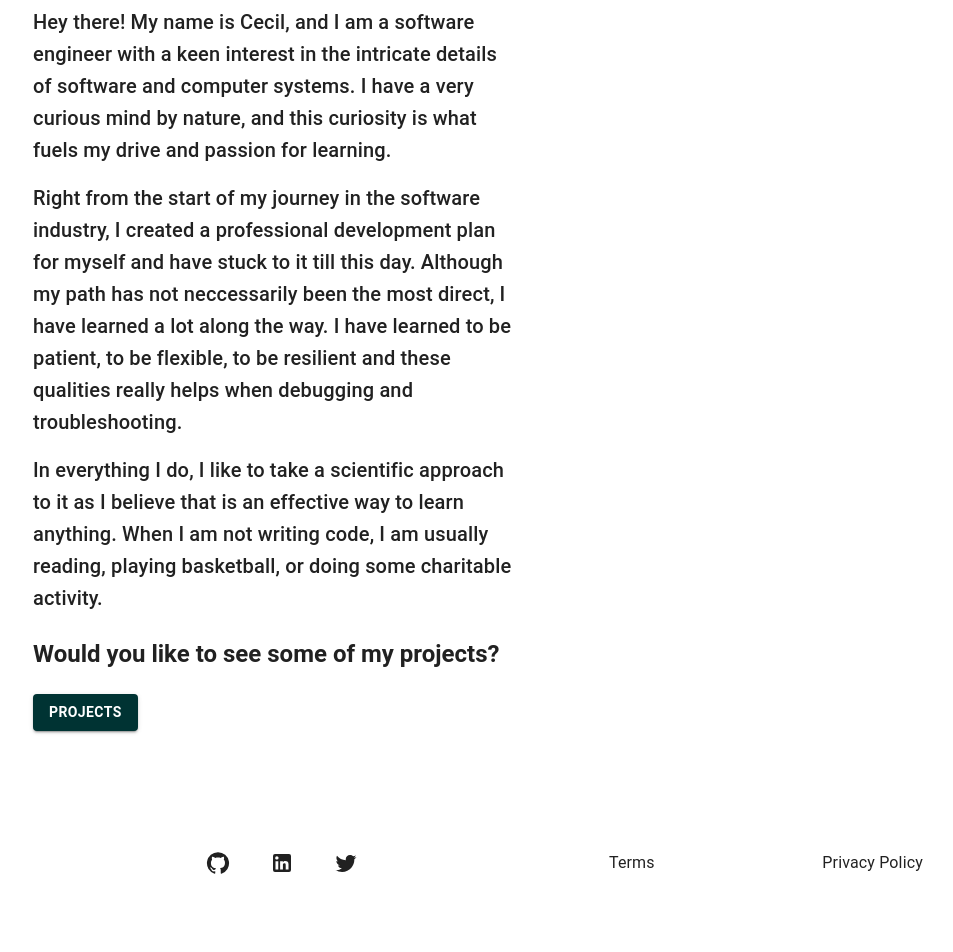
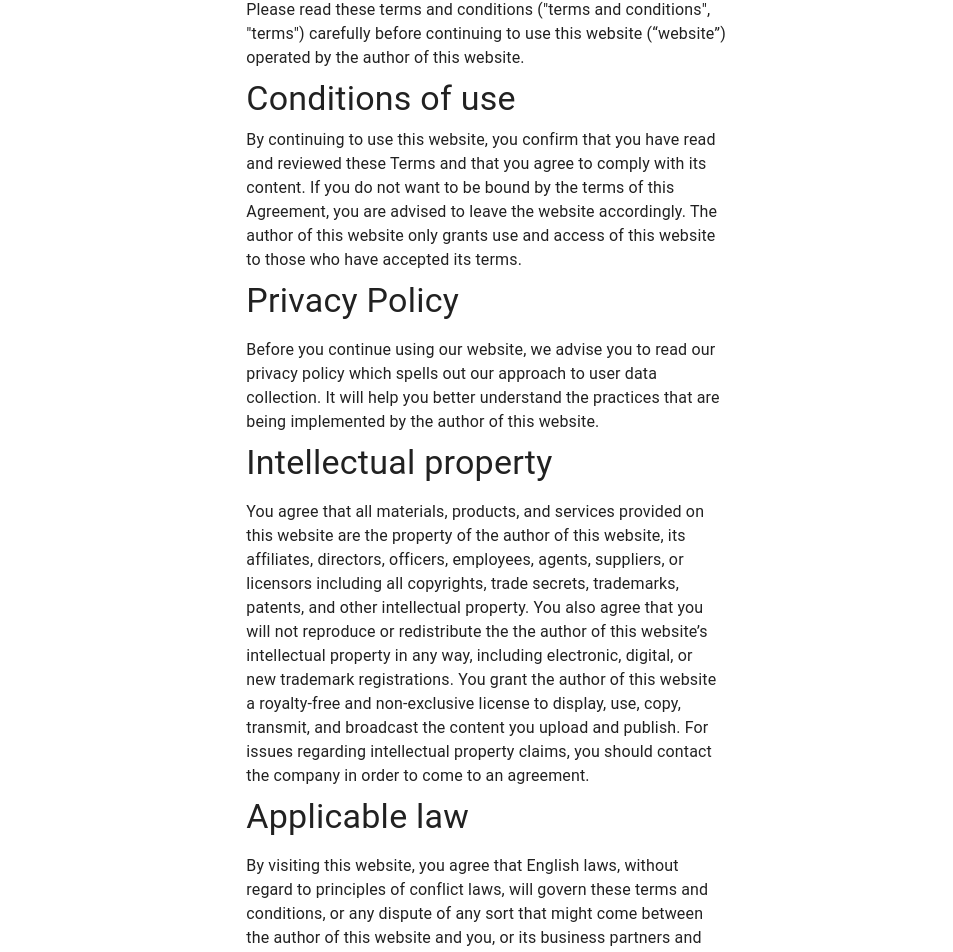
Before and after one commit to CecilJS/ceciljs.github.io, a React (Create React App) app: page /terms in a window 1280 px wide. Shown: the part 274-1226 px from the top of the page, without its empty margins (47-1000 px from the left). Before the commit the page ends 1165 px from the top, so only its background shows below. Built offline with nearby package versions, Linux system fonts and the light colour scheme.

Commit message:
UI ready for beta

```diff
--- a/src/app/layout/Privacy.js
+++ b/src/app/layout/Privacy.js
@@ -1,17 +1,33 @@
-import React from 'react';
+import React, {useState, useEffect} from 'react';
 import { Typography } from "@mui/material";
 import Grid from '@mui/material/Grid';
-import { useSpring, animated } from 'react-spring';
+import { animated, useTransition } from 'react-spring';
 
 
 
 
 function Privacy(){
-    const props = useSpring({ to: { opacity: 1 }, from: { opacity: 0 }, delay: 500 });
+    const [privacyPage, setPrivacyPage] = useState(false);
+    const transition = useTransition(privacyPage, {
+
+       from: { opacity: 0, transform: 'translate3d(-120px, 0, 0)' },
+       enter: { opacity: 1, transform: 'translate3d(0, 0px, 0)', delay: 500 }
+
+    });
+
+    const AnimatedGrid = animated(Grid);
+
+    useEffect(() => {
+
+        setPrivacyPage(true);
+
+    } , [privacyPage]);
+
 
     return(
-     <animated.main style={props}>
-        <Grid container>
+        <>
+        {transition((style, item) => privacyPage ? (
+        <AnimatedGrid style={style} container>
         <Grid item xs={12} sm={12} md={2} lg={2} xl={2}>
 
         </Grid>
@@ -148,8 +164,8 @@ function Privacy(){
 
                 </Grid>
 
-        </Grid>
-      </animated.main>
+        </AnimatedGrid>) : null)}
+        </>
 
     )
 }
--- a/src/app/layout/Terms.js
+++ b/src/app/layout/Terms.js
@@ -1,51 +1,98 @@
-import React from 'react';
+import React, {useState, useEffect} from 'react';
 import { Typography } from "@mui/material";
 import Grid from '@mui/material/Grid';
-import Button from '@mui/material/Button';
-import { Link } from "react-router-dom";
-import { useSpring, animated } from 'react-spring';
+import { animated, useTransition } from 'react-spring';
 
 
 
 
 function Terms(){
-    const props = useSpring({ to: { opacity: 1 }, from: { opacity: 0 }, delay: 500 });
+  const [termsPage, setTermsPage] = useState(false);
+  const transition = useTransition(termsPage, {
+
+     from: { opacity: 0, transform: 'translate3d(-120px, 0, 0)' },
+     enter: { opacity: 1, transform: 'translate3d(0, 0px, 0)', delay: 500 }
+
+  });
+
+  const AnimatedGrid = animated(Grid);
+
+  useEffect(() => {
+
+    setTermsPage(true);
+
+  } , [termsPage]);
+
 
     return(
-     <animated.main style={props}>
-        <Grid container>
+      <>
+      {transition((style, item) => termsPage ? (
+        <AnimatedGrid style={style} container>
+          <Grid item xs={12} sm={12} md={2} lg={2} xl={2}>
+
+          </Grid>
         <Grid item xs={12} sm={12} md={6} lg={6} xl={6} >
             <Typography variant='h2' sx={{ml: 10, mr: 10, mt: 1}}>
             Terms and Conditions
             </Typography>
-            <Typography variant='h6' sx={{ ml: 10, mr: 10, mt: 2}} >
-             Hey there! My name is Cecil, and I am a software engineer
-             with a keen interest in the intricate details of software
-             and computer systems. I have a very curious mind by nature,
-             and this curiosity is what fuels my drive and passion for learning.
+            <Typography variant='body1' sx={{ml: 10, mr: 10, mt: 1}}>
+            Please read these terms and conditions ("terms and conditions", "terms") carefully before continuing to use
+            this website (“website”) operated by the author of this website.
+            </Typography>
+            <Typography variant='h4' sx={{ml: 10, mr: 10, mt: 1}}>
+            Conditions of use
+            </Typography>
+            <Typography variant='body1' sx={{ml: 10, mr: 10, mt: 1}}>
+            By continuing to use this website, you confirm that you have read and reviewed these Terms and that you
+            agree to comply with its content. If you do not want to be bound by the terms of this Agreement,
+            you are advised to leave the website accordingly. The author of this website only grants use and access of this
+            website to those who have accepted its terms.
+
+            </Typography>
+            <Typography variant='h4' sx={{ml: 10, mr: 10, mt: 1}}>
+            Privacy Policy
+            </Typography>
+            <Typography variant='body1' sx={{ ml: 10, mr: 10, mt: 2}} >
+              Before you continue using our website, we advise you to read our privacy policy which spells out our approach to user data collection.
+              It will help you better understand the practices that are being implemented by the author of this website.
              </Typography>
-             <Typography variant='h6' sx={{ ml: 10, mr: 10, mt: 2}} >
-             Right from the start of my journey in the software industry, I
-             created a professional development plan for myself and have stuck to it till this day.
-             Although my path has not neccessarily been the most direct, I have learned a lot along
-             the way. I have learned to be patient, to be flexible, to be resilient
-             and these qualities really helps when debugging and troubleshooting.
+             <Typography variant='h4' sx={{ml: 10, mr: 10, mt: 1}}>
+             Intellectual property
+            </Typography>
+             <Typography variant='body1' sx={{ ml: 10, mr: 10, mt: 2}} >
+              You agree that all materials, products, and services provided on this website are the property of
+              the author of this website, its affiliates, directors, officers, employees, agents, suppliers, or licensors including all
+              copyrights, trade secrets, trademarks, patents, and other intellectual property. You also agree
+              that you will not reproduce or redistribute the the author of this website’s intellectual property in any way,
+              including electronic, digital, or new trademark registrations.
+              You grant the author of this website a royalty-free and non-exclusive license to display, use, copy, transmit, and
+              broadcast the content you upload and publish. For issues regarding intellectual property claims,
+              you should contact the company in order to come to an agreement.
+             </Typography>
+             <Typography variant='h4' sx={{ml: 10, mr: 10, mt: 1}}>
+             Applicable law
+            </Typography>
+             <Typography variant='body1' sx={{ ml: 10, mr: 10, mt: 2}} >
+              By visiting this website, you agree that English laws, without regard to principles of
+              conflict laws, will govern these terms and conditions, or any dispute of any sort that might come
+              between the author of this website and you, or its business partners and associates.
+             </Typography>
+             <Typography variant='h4' sx={{ml: 10, mr: 10, mt: 1}}>
+             Limitation on liability
+            </Typography>
+             <Typography variant='body1' sx={{ ml: 10, mr: 10, mt: 3, fontWeight: 'bold'}} >
+               The author of this website is not liable for any damages that may occur to you as a result of your misuse of our website.
+               The author of this website reserves the right to edit, modify, and change this Agreement at any time. This Agreement is an understanding
+                between the author of this website and the users of this website, and this supersedes and replaces all prior agreements regarding
+                the use of this website.
              </Typography>
 
-             <Typography variant='h6' sx={{ ml: 10, mr: 10, mt: 2}} >
-             In everything I do, I like to take a scientific approach to it as
-             I believe that is an effective way to learn anything. When I am not
-             writing code, I am usually reading, playing basketball, or doing some
-             charitable activity.
-             </Typography>
-             <Typography variant='h5' sx={{ ml: 10, mr: 10, mt: 3, fontWeight: 'bold'}} >
-                    Would you like to see some of my projects?
-             </Typography>
-                <Button variant="contained" to="/projects" component={Link} sx={{ ml: 10, mr: 10, mt: 3, fontWeight: 'bold', bgcolor: "#003333"}}>Projects</Button>
+            </Grid>
+                <Grid item xs={12} sm={12} md={2} lg={2} xl={2}>
+
                 </Grid>
-
-        </Grid>
-      </animated.main>
+        </AnimatedGrid>) : null)}
+        </>
 
     )
 }
```
